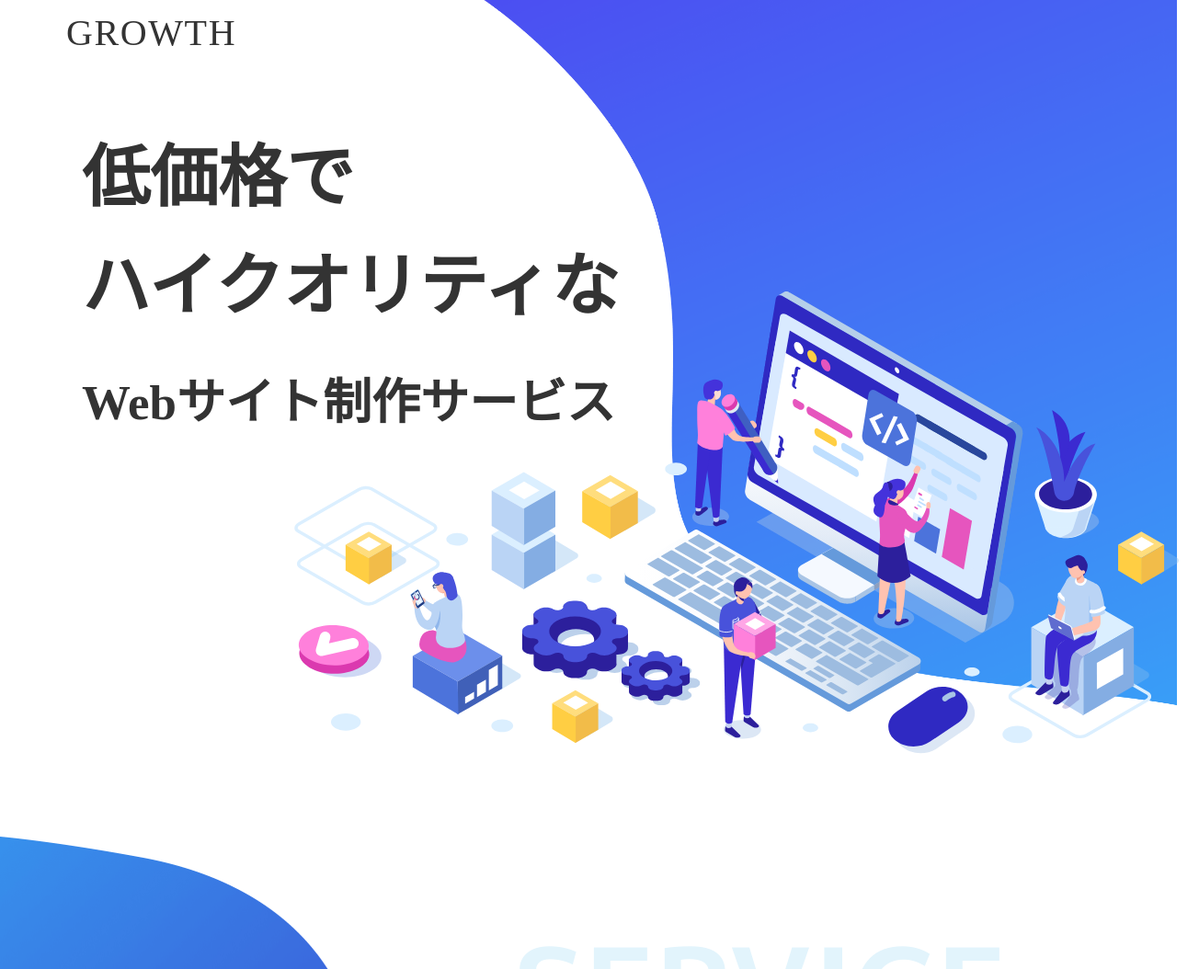
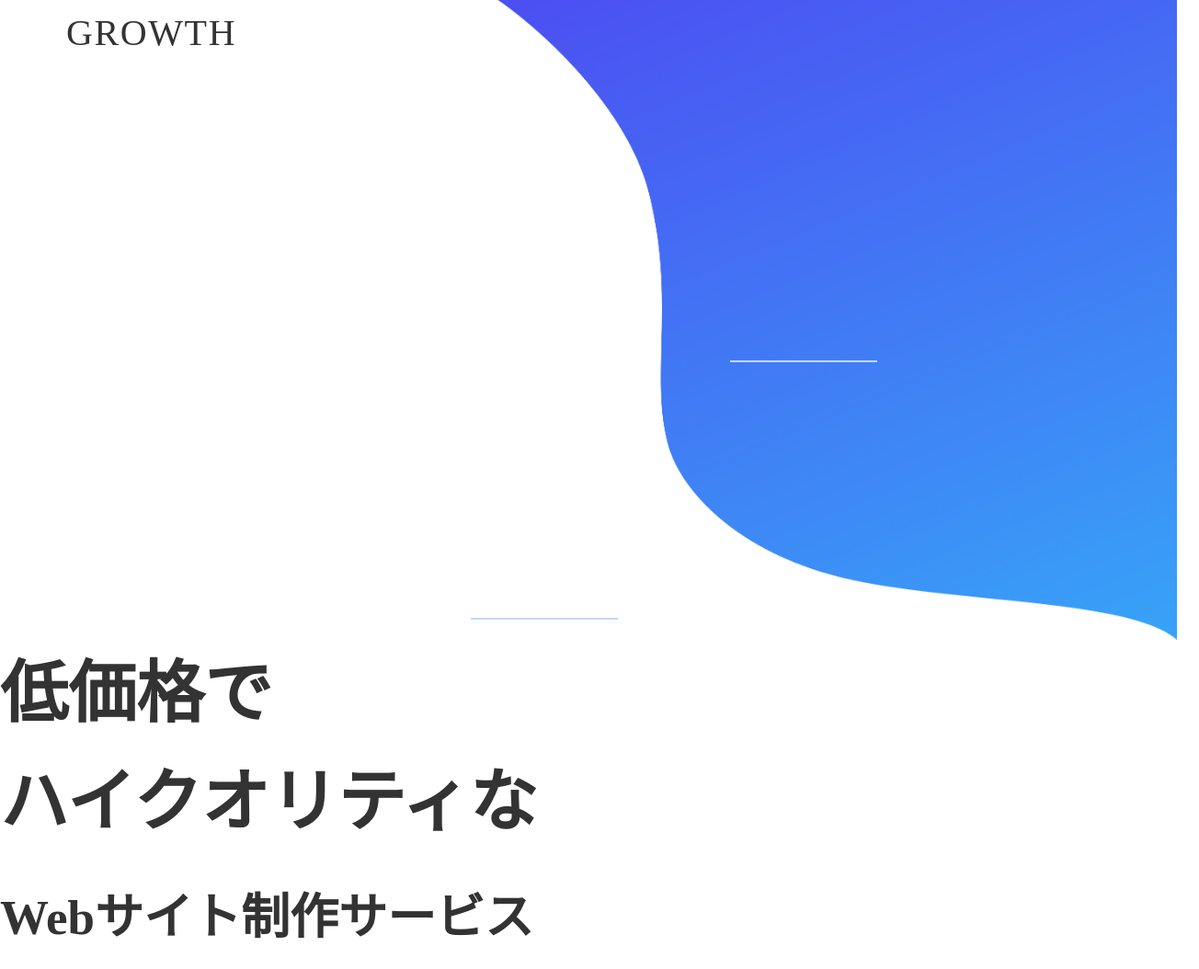
Before and after one commit to nonbrin/suriko, a website: page index.html in a window 1280 px wide. Shown: the top 1054 px of the page at 92% size, 1304 px wide, since content can reach past the window. Drawn offline with Linux system fonts and the light colour scheme.

Commit message:
レイアウトposition:relative削除

```diff
--- a/index.html
+++ b/index.html
@@ -27,6 +27,9 @@
     </header>
 
     <section class="l-S01 s-mainVisual">
+      <div class="bg_main">
+        <img class="bg_main_img" src="../img/main_bg_01.png" alt="">
+      </div>
       <div class="l-S03">
         <div class="l-L01">
           <h2 class="b-head_2">
@@ -34,9 +37,6 @@
             <span class="b-head_sub">Webサイト制作サービス</span>
           </h2>
         </div>
-      </div>
-      <div class="s-mainVisual__box">
-        <object class="s-mainVisual_svg" type="image/svg+xml" data="./svg/main_01.svg"></object>
       </div>
     </section>
 
@@ -53,7 +53,7 @@
               </div>
             </div>
             <div class="s-serviceVisual__box">
-              <object class="s-serviceVisual_svg" type="image/svg+xml" data="./svg/service_top_01.svg"></object>
+              <img class="s-serviceVisual_svg" src="./svg/service_top_01.svg" alt="">
             </div>
           </div>
 
@@ -83,12 +83,12 @@
 
           <div class="l-L06">
             <div class="s-serviceCard__01">
-              <object class="s-mainVisual_svg" type="image/svg+xml" data="./svg/service_card_01.svg"></object>
+              <img class="mainVisual_svg" src="./svg/service_card_01.svg" alt="">
             </div>
           </div>
           <div class="l-L07">
             <div class="s-serviceCard__02">
-              <object class="s-mainVisual_svg" type="image/svg+xml" data="./svg/service_card_02.svg"></object>
+              <img class="s-mainVisual_svg" src="./svg/service_card_02.svg" alt="">
             </div>
           </div>
         </div>
@@ -357,7 +357,7 @@
           </div>
         </div>
         <div class="grey_bottom">
-          <img class="grey_bottom_img" src="../img/bg_grey_bottom.png" alt="">
+          <img class="grey_bottom_img" src="../svg/bg_grey_bottom.svg" alt="">
         </div>
       </section>
 
--- a/sass/foundation/_variables.scss
+++ b/sass/foundation/_variables.scss
@@ -21,7 +21,7 @@ a{
 .l-S01,
 .l-S02,
 .l-S03{
-  position : relative ;
+  // position : relative ;
   height : 100% ;
 }
 .l-S01{
@@ -29,11 +29,6 @@ a{
 }
 .l-S02{
   width : 100% ;
-}
-.l-S03 .header{
-  width : calc( 100% - 24px * 2 ) ;
-  max-width : 1920px ;
-  margin : 0 auto ;
 }
 .l-L01,
 .l-L02,
@@ -51,23 +46,14 @@ a{
 .l-L14,
 .l-L15,
 .l-L16{
-  position : relative ;
+  // position : relative ;
   width : 100% ;
-  min-height : 24px ;
+  // min-height : 24px ;
 }
 
-
+// 共通クラス
 .head_3{
   font-size: 50px;
   letter-spacing: 0.15em;
   font-weight: bold;
 }
-
-// .container{
-// 	max-width : 1920px ;
-//   width: 100%;
-//   margin: 0 auto;
-// }
-// .contents{
-//   margin: 0 72px;
-// }
--- a/sass/layouts/_header.scss
+++ b/sass/layouts/_header.scss
@@ -16,7 +16,11 @@ header
   top: 22px;
   left: 72px;
   z-index: 10;
+  width : calc( 100% - 24px * 2 ) ;
+  max-width : 1920px ;
+  margin : 0 auto ;
 }
+
 
 .header .b-head_1 {
   font-size: 40px;
--- a/sass/layouts/_mainVisual.scss
+++ b/sass/layouts/_mainVisual.scss
@@ -1,18 +1,24 @@
 @charset "UTF-8";
 
 .s-mainVisual {
-  position: relative;
-  display: flex;
-  background-image: url(/img/main_bg_01.png);
-  background-repeat: no-repeat;
-  background-size: cover;
-  background-position: bottom;
-  height: 802px;
+  // position: relative;
+  // display: flex;
+  // background-image: url(/img/main_bg_01.png);
+  // background-repeat: no-repeat;
+  // background-size: cover;
+  // background-position: bottom;
+  // height: 802px;
+}
+.s-mainVisual .bg_main {
+  width: 100%;
+}
+.s-mainVisual .bg_main .bg_main_img {
+  width: 100%;
 }
 
 
 .s-mainVisual .b-head_2 {
-  margin: 135px 0 0 89px;
+  // margin: 135px 0 0 89px;
   font-size: 74px;
   line-height: 1.6;
   letter-spacing: 0em;
@@ -22,15 +28,15 @@
 .s-mainVisual .b-head_sub {
   font-size: 53px;
   line-height: 1.5;
-  letter-spacing: 0em;
+  // letter-spacing: 0em;
 }
 
 
-.s-mainVisual__box {
-  position: absolute;
-  z-index: 333;
-  right: 0;
-  top: 317px;
-  width: 960px;
-  height: 502.25px;
-}
+// .s-mainVisual__box {
+//   position: absolute;
+//   z-index: 333;
+//   right: 0;
+//   top: 317px;
+//   width: 960px;
+//   height: 502.25px;
+// }
```
Also changed, not shown: css/style.css, img/bg_grey_bottom.png, svg/bg_grey_bottom.svg (added).
